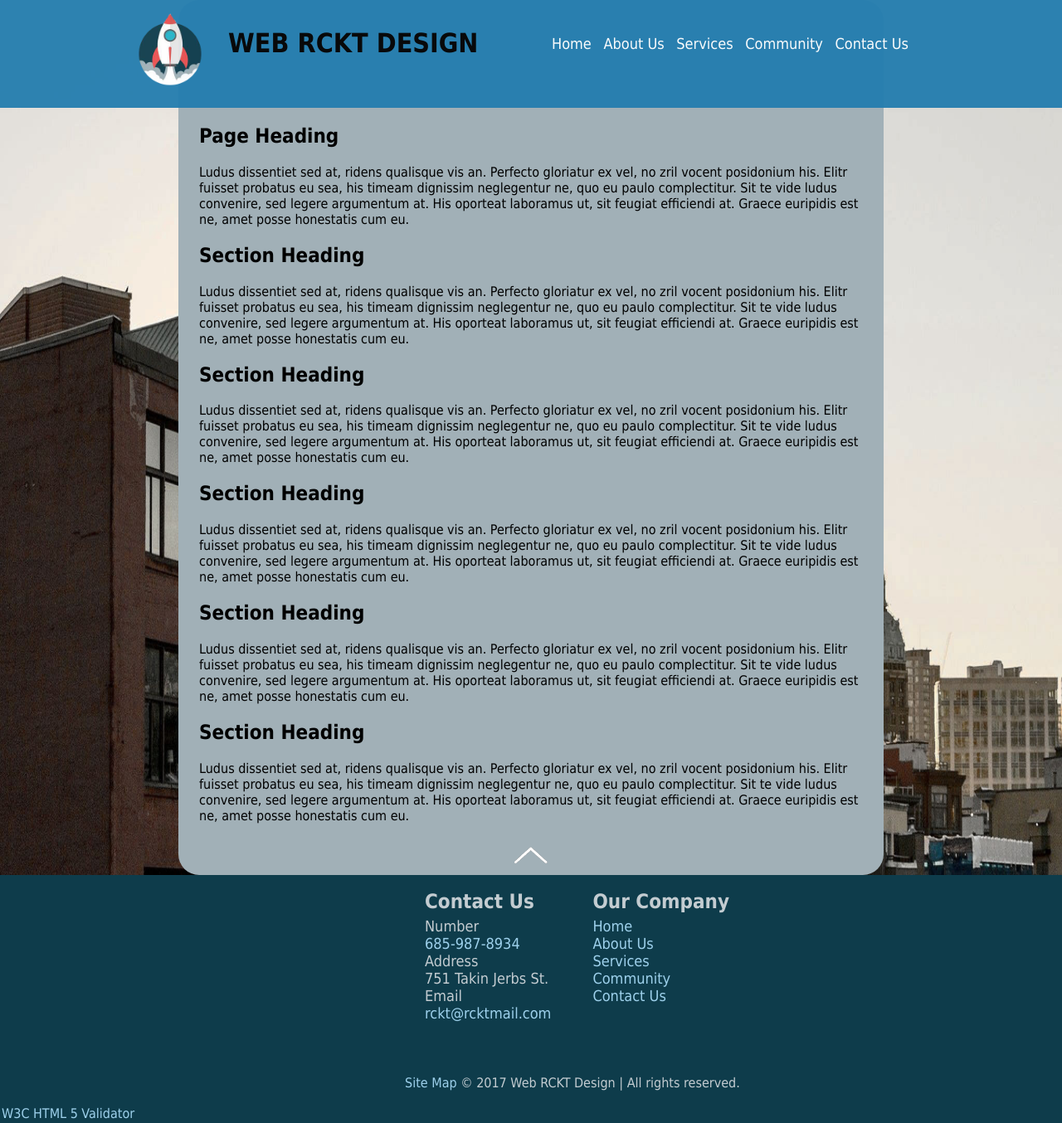
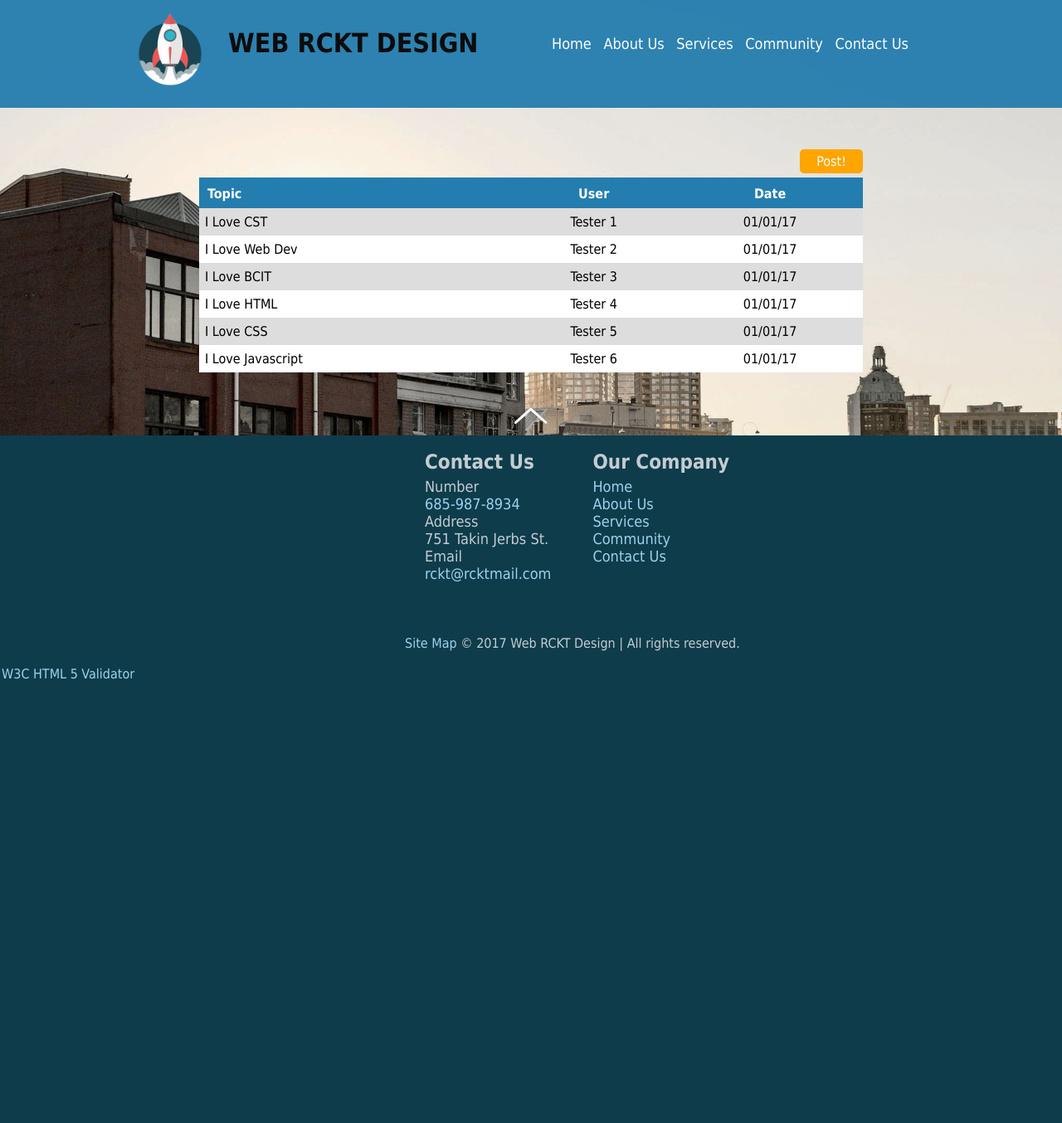
Before and after one commit to tonihe/1536, a PHP site: page /forum.html in a window 1280 px wide. Shown: the whole page at 83% size. After the commit the page ends 819 px from the top, so only its background shows below. Run offline with PHP 8.4, Linux system fonts and the light colour scheme.

Commit message:
Created forum page table and implemented post button (still needs link).

```diff
--- a/G26/forum.html
+++ b/G26/forum.html
@@ -25,54 +25,44 @@
 </header>
 <a id="pagetop"></a>
 <main>
-	<h2>Page Heading</h2>
-		<p>
-		Ludus dissentiet sed at, ridens qualisque vis an. Perfecto gloriatur ex vel,
-		no zril vocent posidonium his. Elitr fuisset probatus eu sea, his timeam
-		dignissim neglegentur ne, quo eu paulo complectitur. Sit te vide ludus convenire,
-		sed legere argumentum at. His oporteat laboramus ut, sit feugiat efficiendi at.
-		Graece euripidis est ne, amet posse honestatis cum eu.
-		</p>
-	<h2>Section Heading</h2>
-		<p>
-		Ludus dissentiet sed at, ridens qualisque vis an. Perfecto gloriatur ex vel,
-		no zril vocent posidonium his. Elitr fuisset probatus eu sea, his timeam
-		dignissim neglegentur ne, quo eu paulo complectitur. Sit te vide ludus convenire,
-		sed legere argumentum at. His oporteat laboramus ut, sit feugiat efficiendi at.
-		Graece euripidis est ne, amet posse honestatis cum eu.
-		</p>
-		<h2>Section Heading</h2>
-		<p>
-		Ludus dissentiet sed at, ridens qualisque vis an. Perfecto gloriatur ex vel,
-		no zril vocent posidonium his. Elitr fuisset probatus eu sea, his timeam
-		dignissim neglegentur ne, quo eu paulo complectitur. Sit te vide ludus convenire,
-		sed legere argumentum at. His oporteat laboramus ut, sit feugiat efficiendi at.
-		Graece euripidis est ne, amet posse honestatis cum eu.
-		</p>
-		<h2>Section Heading</h2>
-		<p>
-		Ludus dissentiet sed at, ridens qualisque vis an. Perfecto gloriatur ex vel,
-		no zril vocent posidonium his. Elitr fuisset probatus eu sea, his timeam
-		dignissim neglegentur ne, quo eu paulo complectitur. Sit te vide ludus convenire,
-		sed legere argumentum at. His oporteat laboramus ut, sit feugiat efficiendi at.
-		Graece euripidis est ne, amet posse honestatis cum eu.
-		</p>
-		<h2>Section Heading</h2>
-		<p>
-		Ludus dissentiet sed at, ridens qualisque vis an. Perfecto gloriatur ex vel,
-		no zril vocent posidonium his. Elitr fuisset probatus eu sea, his timeam
-		dignissim neglegentur ne, quo eu paulo complectitur. Sit te vide ludus convenire,
-		sed legere argumentum at. His oporteat laboramus ut, sit feugiat efficiendi at.
-		Graece euripidis est ne, amet posse honestatis cum eu.
-		</p>
-		<h2>Section Heading</h2>
-		<p>
-		Ludus dissentiet sed at, ridens qualisque vis an. Perfecto gloriatur ex vel,
-		no zril vocent posidonium his. Elitr fuisset probatus eu sea, his timeam
-		dignissim neglegentur ne, quo eu paulo complectitur. Sit te vide ludus convenire,
-		sed legere argumentum at. His oporteat laboramus ut, sit feugiat efficiendi at.
-		Graece euripidis est ne, amet posse honestatis cum eu.
-		</p>
+	<a href="#" id="postbutton">Post!</a>
+	<table class="forum">
+		<tr>
+			<th>Topic</th>
+			<th>User</th>
+			<th>Date</th>
+		</tr>
+		<tr>
+			<td>I Love CST</td>
+			<td>Tester 1</td>
+			<td>01/01/17</td>
+		</tr>
+		<tr>
+			<td>I Love Web Dev</td>
+			<td>Tester 2</td>
+			<td>01/01/17</td>
+		</tr>
+		<tr>
+			<td>I Love BCIT</td>
+			<td>Tester 3</td>
+			<td>01/01/17</td>
+		</tr>
+		<tr>
+			<td>I Love HTML</td>
+			<td>Tester 4</td>
+			<td>01/01/17</td>
+		</tr>
+		<tr>
+			<td>I Love CSS</td>
+			<td>Tester 5</td>
+			<td>01/01/17</td>
+		</tr>
+		<tr>
+			<td>I Love Javascript</td>
+			<td>Tester 6</td>
+			<td>01/01/17</td>
+		</tr>
+	</table>
 <a id="scrollbutton" href="#pagetop"><img src="style/buttonup.png" alt="Back to Top"></a>
 </main>
 <footer>
--- a/G26/style/forum.css
+++ b/G26/style/forum.css
@@ -1,2 +1,45 @@
-main   {background-color: #A1B0B7;
-		border-radius: 25px;}
+#postbutton {
+	float: right;
+	margin-top: 50px;
+	margin-bottom: 5px;
+	background-color: orange;
+	color: white;
+	padding: 5px 20px;
+	border-radius: 5px;
+}
+
+.forum {
+	background-color: white;
+	width: 100%;
+	border-collapse: collapse;
+
+	margin: 70px auto 30px;
+}
+
+.forum td {
+	padding: 7px 7px;
+}
+
+.forum th {
+	background-color: #237DAE;
+	color: white;
+	padding-top: 10px;
+	padding-bottom: 8px;
+}
+
+th:first-child {
+	text-align: left;
+	padding-left: 10px;
+}
+
+tr:nth-child(even) {
+	background-color: #DDDDDD;
+}
+
+tr td:nth-child(2) {
+	text-align: center;
+}
+
+tr td:last-child {
+	text-align: center;
+}
```
